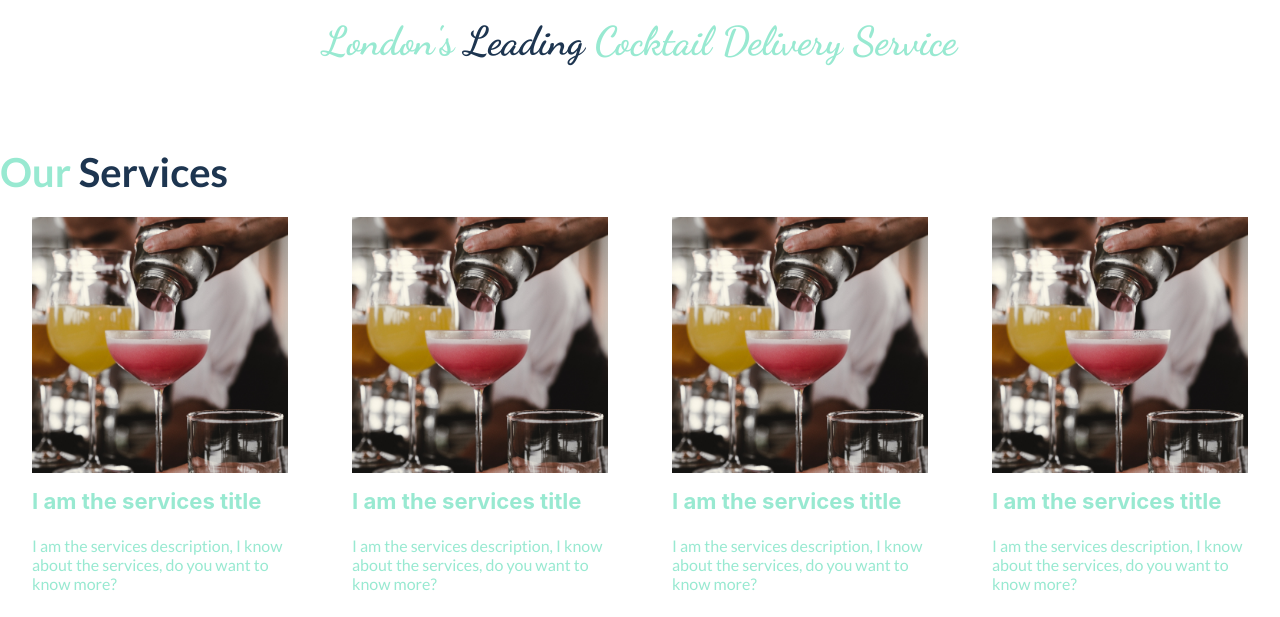
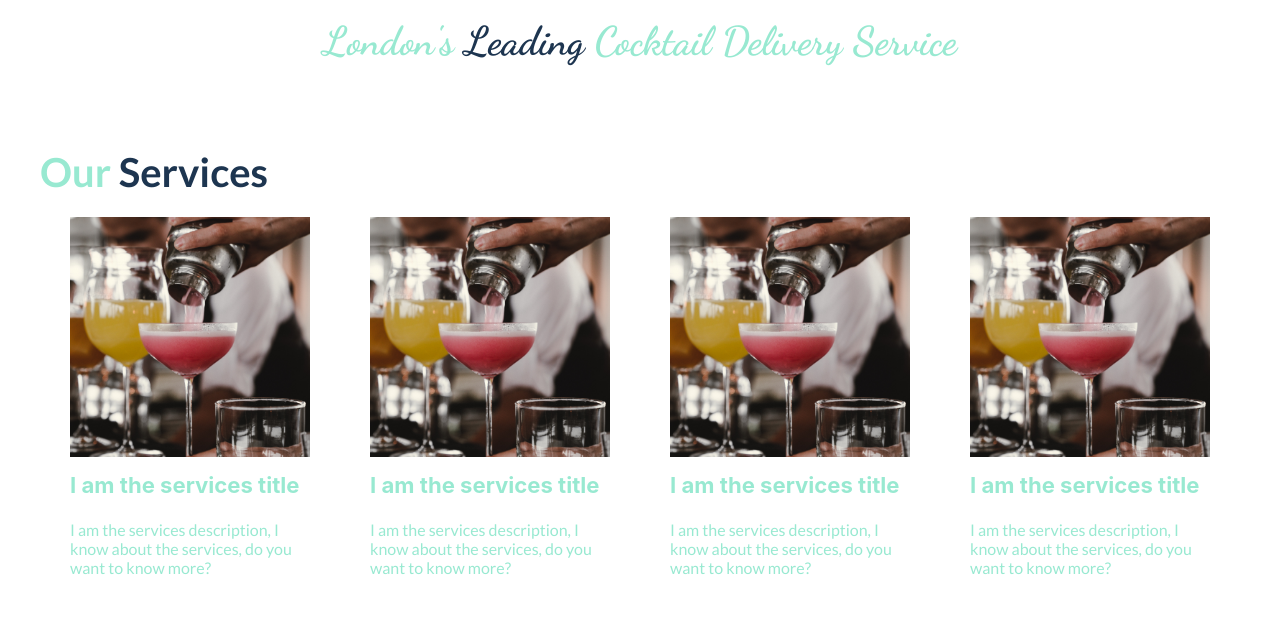
Before and after one commit to dannyr22/lsh-new-site, a Gatsby site: page / in a window 1280 px wide. Shown: the part 727-1344 px from the top of the page. Built offline with nearby package versions, Linux system fonts and the light colour scheme; Gatsby itself is replaced by a stand-in of ours.

Commit message:
added layout and some components

```diff
--- a/src/components/layout.css
+++ b/src/components/layout.css
@@ -594,8 +594,18 @@ pre tt:before,
 pre tt:after {
   content: "";
 }
+
 @media only screen and (max-width: 480px) {
   html {
     font-size: 100%;
   }
 }
+
+/* beginning of none gatsby boilerplate ------------------------------------------------------ */
+.mainContent {
+  max-width: 1200px;
+  margin: 0 auto;
+  display: flex;
+  justify-content: center;
+  flex-direction: column;
+}
--- a/src/pages/index.js
+++ b/src/pages/index.js
@@ -10,8 +10,11 @@ const IndexPage = () => (
   <Layout>
     <Seo title="Home" />
     <HeroBanner />
-    <Introduction />
-    <Services />
+    <div className="mainContent">
+      <Introduction />
+      <Services />
+    </div>
+
     {/* <h1>Hi people</h1>
     <p>Welcome to your new Gatsby site.</p>
     <p>Now go build something great.</p> */}
```
Also changed, not shown: 1 other file.
